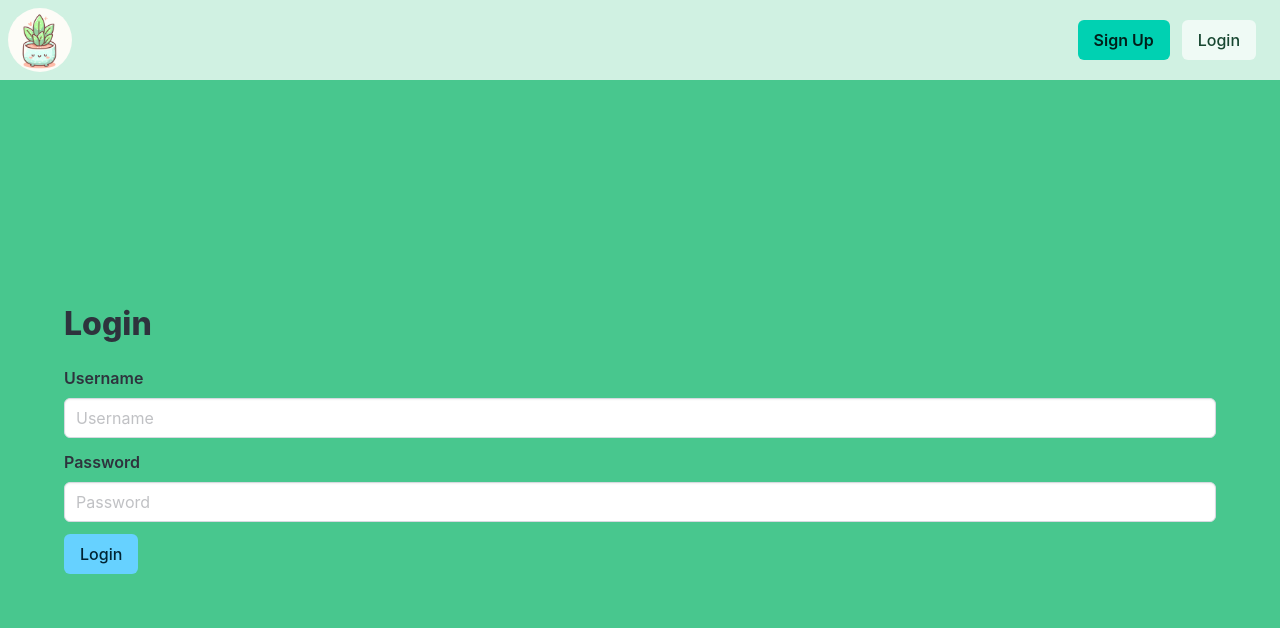
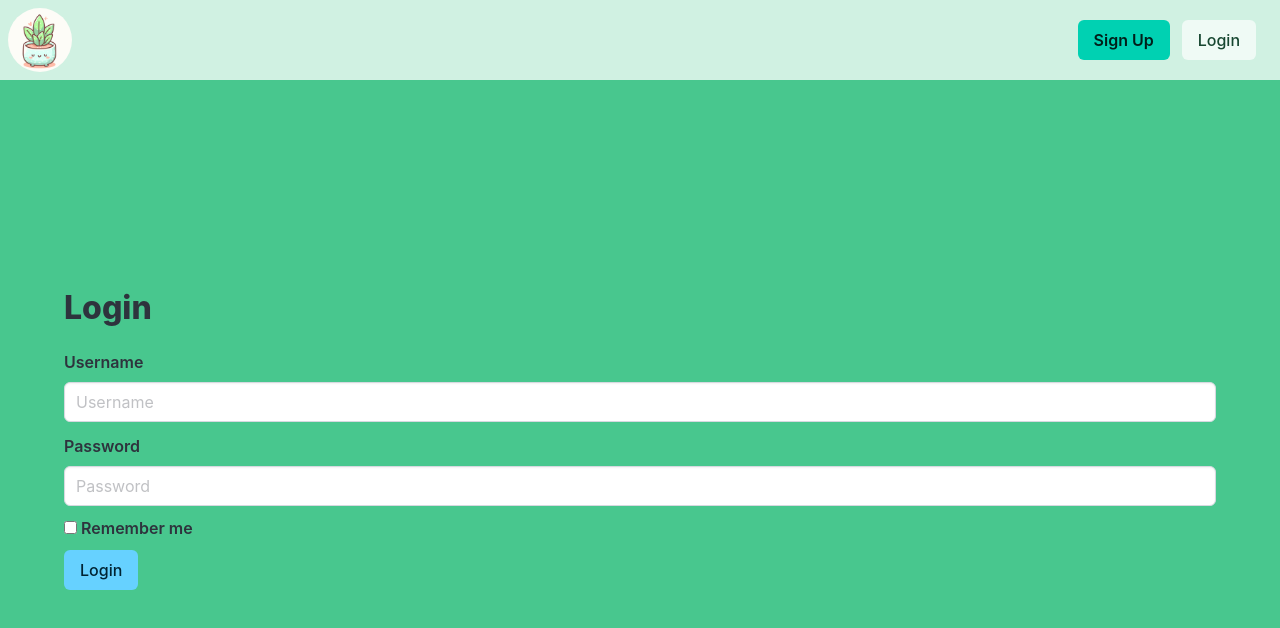
Before and after one commit to ViTran25/focus-garden, a React (Vite) app in the folder frontend/my-frontend/: page /login in a window 1280 px wide. Shown: the top 628 px of the page. Built offline with nearby package versions, Linux system fonts and the light colour scheme.

Commit message:
Add "Remember me" feature

```diff
--- a/frontend/my-frontend/src/pages/Login.jsx
+++ b/frontend/my-frontend/src/pages/Login.jsx
@@ -31,6 +31,7 @@ function Login() {
   // States for login information
   const [username, setUsername] = useState("");
   const [password, setPassword] = useState("");
+  const [remember, setRemember] = useState(false);
 
   // Error for wrong credential information
   const [error, setError] = useState("");
@@ -40,6 +41,7 @@ function Login() {
     const tokenResponse = await loginUser({
       username,
       password,
+      remember,
     });
 
     if (!tokenResponse || !tokenResponse.access_token) {
@@ -94,6 +96,18 @@ function Login() {
           </div>
         </div>
 
+        <div className="field has-text-left">
+          <label className="label checkbox" htmlFor="remember">
+            <input
+              type="checkbox"
+              name="remember"
+              onChange={(e) => setRemember(e.target.checked)}
+              id="remember"
+            />{" "}
+            Remember me
+          </label>
+        </div>
+
         <button className="button is-info" type="submit">
           Login
         </button>
--- a/frontend/my-frontend/src/useToken.js
+++ b/frontend/my-frontend/src/useToken.js
@@ -2,7 +2,7 @@ import { useState } from "react";
 
 export default function useToken() {
   const getToken = () => {
-    const tokenString = sessionStorage.getItem("token");
+    const tokenString = localStorage.getItem("token");
     const userToken = JSON.parse(tokenString);
     return userToken?.access_token;
   };
@@ -10,7 +10,7 @@ export default function useToken() {
   const [token, setToken] = useState(getToken());
 
   const saveToken = (userToken) => {
-    sessionStorage.setItem("token", JSON.stringify(userToken));
+    localStorage.setItem("token", JSON.stringify(userToken));
     setToken(userToken.access_token);
   };
 
```
Also changed, not shown: 1 other file (tests, documents, lock files or other folders).
